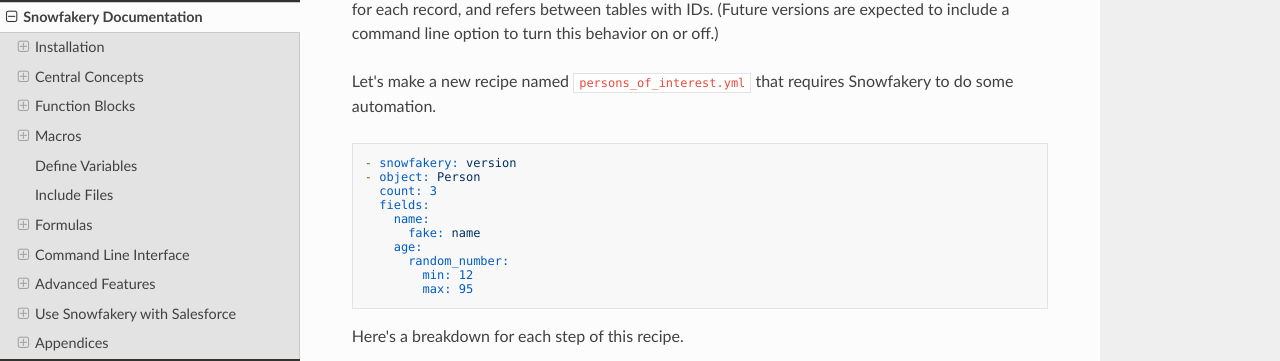
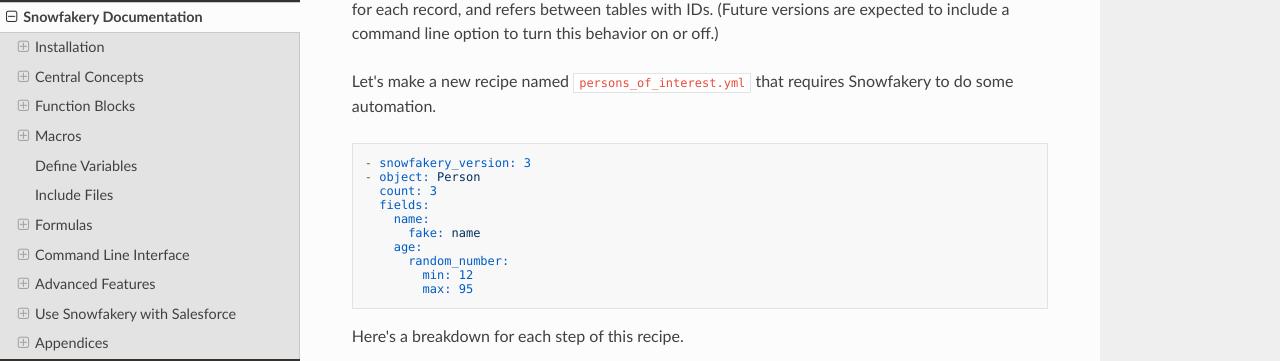
Before and after one commit to SFDO-Tooling/Snowfakery, an MkDocs documentation site: the page built from docs/index.md, in a window 1280 px wide and 900 px high, scrolled down 2004 px. Shown: the part 104-465 px from the top of the window. Built offline with MkDocs 1.6.1, drawn with Linux system fonts in a browser that asks for light colours; nearby versions of some CDN libraries.

Commit message:
Update index.md

````diff
--- a/docs/index.md
+++ b/docs/index.md
@@ -82,7 +82,7 @@
 Let's make a new recipe named `persons_of_interest.yml` that requires Snowfakery to do some automation.
 
 ```yaml
-- snowfakery: version
+- snowfakery_version: 3
 - object: Person
   count: 3
   fields:
````
